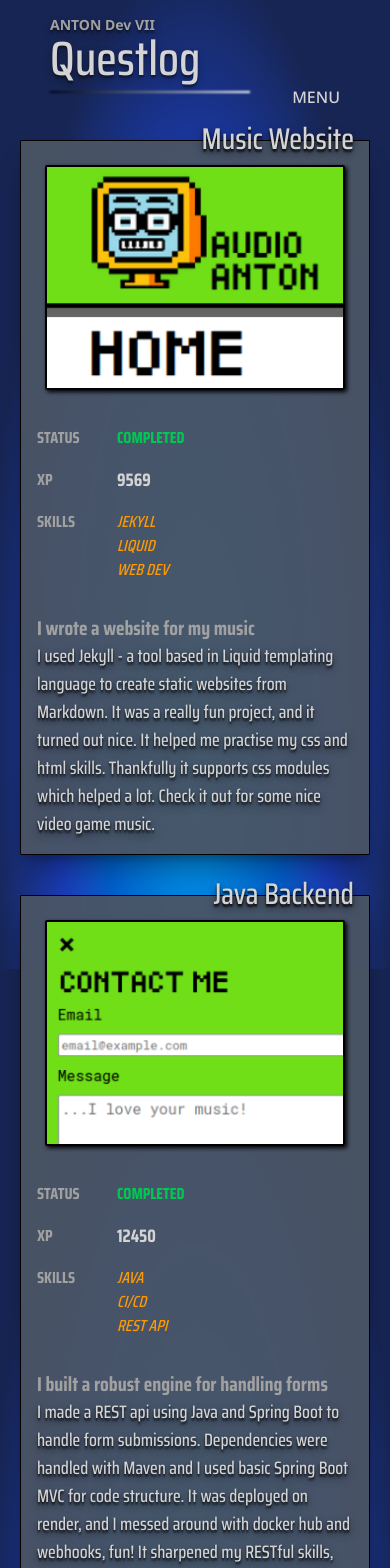
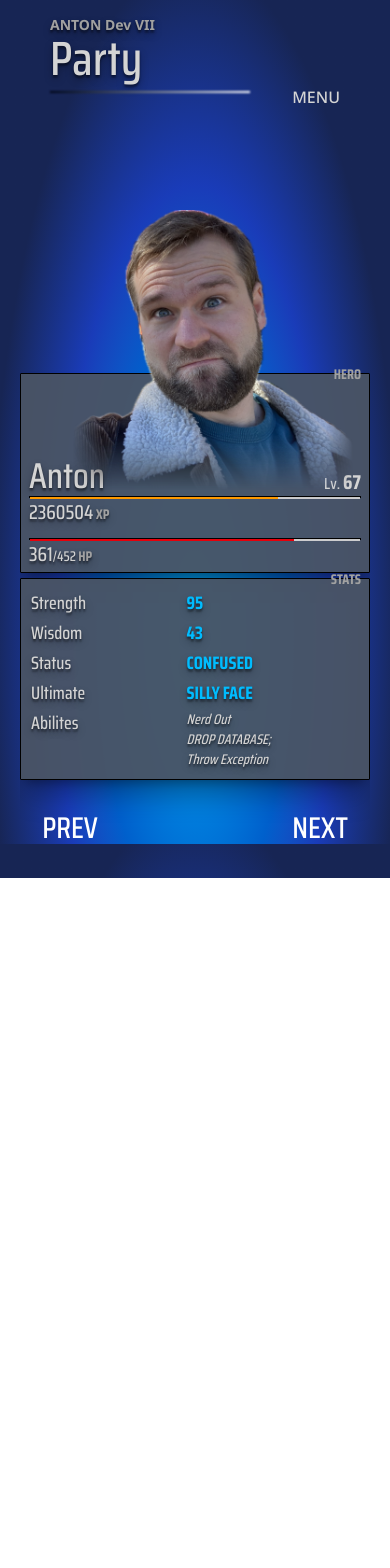
Before and after one commit to audioanton/dev-website-frontend, a Next.js app: page / in a window 390 px wide. Shown: the top 1568 px of the page. After the commit the page ends 878 px from the top, so only its background shows below. Built offline with nearby package versions, Linux system fonts and the light colour scheme.

Commit message:
feat: added carousel

```diff
--- a/app/globals.css
+++ b/app/globals.css
@@ -9,3 +9,14 @@
 dialog[data-modal-backdrop]::backdrop {
   background: hwb(0 0% 100% / 0.5);
 }
+
+@layer utilities {
+  .no-scrollbar::-webkit-scrollbar {
+    display: none; /* Chrome, Safari and Opera */
+  }
+
+  .no-scrollbar {
+    -ms-overflow-style: none; /* IE and Edge */
+    scrollbar-width: none; /* Firefox */
+  }
+}
--- a/app/page.tsx
+++ b/app/page.tsx
@@ -26,7 +26,7 @@ const fonts = {
 };
 
 export default function Home() {
-  const [focusedSection, setFocusedSection] = useState("Questlog");
+  const [focusedSection, setFocusedSection] = useState("Party");
 
   const sections = [
     {
@@ -56,7 +56,7 @@ export default function Home() {
   };
 
   return (
-    <>
+    <div className="w-screen h-screen">
       <Header
         title="ANTON Dev VII"
         subtitle={focusedSection}
@@ -93,6 +93,6 @@ export default function Home() {
         name={sections[4].name}
         selection={focusedSection}
       />
-    </>
+    </div>
   );
 }
--- a/app/ui/blocks/Header.tsx
+++ b/app/ui/blocks/Header.tsx
@@ -8,7 +8,7 @@ interface HeaderData {
 
 function Header({ title, subtitle, titleFont }: HeaderData) {
   return (
-    <div className="sticky top-0 md:absolute md:left-0 w-full md:w-3/4 h-[125px]">
+    <div className="relative top-0 md:absolute md:left-0 w-full md:w-3/4 h-[125px]">
       <div className="relative bottom-0 px-[50px] py-[15px] xl:px-[300px]">
         <h1
           className={`${titleFont?.className} text-neutral-400 text-shadow-lg/30 text-shadow-black text-sm font-bold [text-shadow:_1px_1px_1_#000,_-1px_-1px_1_#000,_1px_-1px_1_#000,_-1px_1px_1_#000]`}
--- a/app/ui/blocks/Main.tsx
+++ b/app/ui/blocks/Main.tsx
@@ -12,11 +12,9 @@ const Main = ({ name, selection, content }: mainProps) => {
   let hiddenClass = name === selection ? "" : "hidden";
 
   return (
-    <div className={`w-full h-screen md:w-3/4 ${hiddenClass}`}>
+    <div className={`w-full md:w-3/4 ${hiddenClass}`}>
       <div className="absolute top-[125px] w-full md:w-3/4">
-        <div className="px-[20px] md:px-[50px] py-[15px] xl:pl-[300px]">
-          {content}
-        </div>
+        <div className="px-5 md:px-[50px] xl:pl-[300px]">{content}</div>
       </div>
     </div>
   );
--- a/app/ui/blocks/Sidebar.tsx
+++ b/app/ui/blocks/Sidebar.tsx
@@ -63,7 +63,7 @@ const Sidebar = ({ select, content, menuFont, active }: SidebarProps) => {
           <div
             className={`absolute bottom-0 px-[20px] py-[15px] xl:px-[50px] text-neutral-400 text-sm font-bold [text-shadow:_1px_1px_1_#000,_-1px_-1px_1_#000,_1px_-1px_1_#000,_-1px_1px_1_#000]`}
           >
-            <h3 className={menuFont?.className}>MENU</h3>
+            <h3 className={`${menuFont?.className}`}>MENU</h3>
           </div>
         </div>
         <div className="w-full absolute top-[125px] px-[20px] py-[15px] xl:px-[50px]">
--- /dev/null
+++ b/app/ui/components/Carousel.tsx
@@ -0,0 +1,70 @@
+import { useRef } from "react";
+
+interface CarouselProps {
+  content: React.ReactNode[];
+}
+
+const Carousel = ({ content }: CarouselProps) => {
+  const scrollRef = useRef<HTMLDivElement>(null);
+
+  const scroll = (left?: boolean) => {
+    if (scrollRef.current) {
+      const { clientWidth, scrollLeft, scrollWidth } = scrollRef.current;
+
+      const atStart = scrollLeft <= 0;
+      const atEnd = scrollLeft + clientWidth >= scrollWidth - 100;
+
+      if (atStart) {
+        if (left) {
+          scrollRef.current.scrollTo({ left: scrollWidth, behavior: "smooth" });
+          return;
+        }
+      }
+
+      if (atEnd) {
+        if (!left) {
+          scrollRef.current.scrollTo({ left: 0, behavior: "smooth" });
+          return;
+        }
+      }
+
+      scrollRef.current.scrollBy({
+        left: left ? -clientWidth : clientWidth,
+        behavior: "smooth",
+      });
+    }
+  };
+
+  return (
+    <div className="relative w-full">
+      <div
+        ref={scrollRef}
+        className="no-scrollbar w-full h-full overflow-x-scroll snap-x snap-mandatory overflow-y-hidden flex"
+      >
+        {content.map((slide, index) => (
+          <div
+            key={`slide ${index}`}
+            className="relative w-full h-full flex-shrink-0 snap-center flex justify-center items-center mr-20 py-12"
+          >
+            {slide}
+          </div>
+        ))}
+      </div>
+
+      <button
+        onClick={() => scroll(true)}
+        className="absolute md:mt-7 cursor-pointer bottom-[1/2] left-0 md:left-50 text-white text-3xl w-25 h-25 translate-y-[-50%] transition-shadow duration-200 hover:shadow-[0_0_20px_5px_#0ea5e9] hover:border-1 hover:border-sky-500/50 hover:text-4xl"
+      >
+        PREV
+      </button>
+      <button
+        onClick={() => scroll(false)}
+        className="absolute md:mt-7 cursor-pointer bottom-[1/2] right-0 md:right-50 text-white text-3xl w-25 h-25 translate-y-[-50%] transition-shadow duration-200 hover:shadow-[0_0_20px_5px_#0ea5e9] hover:border-1 hover:border-sky-500/50 hover:text-4xl"
+      >
+        NEXT
+      </button>
+    </div>
+  );
+};
+
+export default Carousel;
--- a/app/ui/sections/Party.tsx
+++ b/app/ui/sections/Party.tsx
@@ -1,5 +1,6 @@
 import PartyMember from "@/app/ui/components/PartyMember";
 import { NextFont } from "next/dist/compiled/@next/font";
+import Carousel from "../components/Carousel";
 
 interface PartyProps {
   fonts: {
@@ -11,9 +12,9 @@ interface PartyProps {
 const Party = ({ fonts }: PartyProps) => {
   const headers = ["hero", "stats"];
 
-  return (
-    <div className="w-full grid lg:grid-cols-3 gap-4 gap-x-15 flex justify-center">
+  const members = [
     <PartyMember
+      key="member-anton"
       headers={headers}
       name="Anton"
       xp={2360504}
@@ -30,8 +31,9 @@ const Party = ({ fonts }: PartyProps) => {
       ultimate="silly face"
       fonts={fonts}
       image="/anton_surprise.png"
-      />
+    />,
     <PartyMember
+      key="member-???"
       headers={headers}
       name="???"
       xp={NaN}
@@ -48,8 +50,9 @@ const Party = ({ fonts }: PartyProps) => {
       ultimate="sneak attack"
       fonts={fonts}
       image="/mysterio.PNG"
-      />
+    />,
     <PartyMember
+      key="member-kokos"
       headers={headers}
       name="Kokos"
       xp={19}
@@ -66,8 +69,18 @@ const Party = ({ fonts }: PartyProps) => {
       ultimate="Zoomies"
       fonts={fonts}
       image="/kokos_miaow.PNG"
-      />
+    />,
+  ];
+
+  return (
+    <>
+      <div className="hidden md:grid w-full lg:grid-cols-3 gap-4 gap-x-15 flex justify-center">
+        {members}
       </div>
+      <div className="md:hidden">
+        <Carousel content={members} />
+      </div>
+    </>
   );
 };
 
--- a/app/ui/sections/Questlog.tsx
+++ b/app/ui/sections/Questlog.tsx
@@ -1,17 +1,17 @@
 import { NextFont } from "next/dist/compiled/@next/font";
 import Quest from "../components/Quest";
+import Carousel from "../components/Carousel";
 
 interface QuestlogData {
   font: NextFont;
 }
 
 const Questlog = ({ font }: QuestlogData) => {
-  return (
-    <div className="grid grid-cols-1 lg:grid-cols-2 gap-10 lg:mt-20">
+  const quests = [
     <Quest
       title="Music Website"
       subtitle="I wrote a website for my music"
-        description="I used Jekyll - a tool based in Liquid templating language to create static websites from Markdown. It was a really fun project, and it turned out nice. It helped me practise my css and html skills. Thankfully it supports css modules which helped a lot. Check it out for some nice video game music."
+      description="I used Jekyll - a tool based in Liquid templating language to create static websites from Markdown. It was a really fun project, and it turned out nice. Check it out for some nice video game music."
       url="https://audioanton.github.io/site"
       image="/music_website.png"
       alt="A screenshot of my music website with a cartoon computer display"
@@ -23,11 +23,11 @@ const Questlog = ({ font }: QuestlogData) => {
         third: "Web Dev",
       }}
       font={font}
-      ></Quest>
+    ></Quest>,
     <Quest
       title="Java Backend"
       subtitle="I built a robust engine for handling forms"
-        description="I made a REST api using Java and Spring Boot to handle form submissions. Dependencies were handled with Maven and I used basic Spring Boot MVC for code structure. It was deployed on render, and I messed around with docker hub and webhooks, fun! It sharpened my RESTful skills, but what about the REST?"
+      description="I made a REST api using Java and Spring Boot to handle form submissions. Spring Boot/Maven. It sharpened my RESTful skills, but what about the REST?"
       url="https://github.com/audioanton/dev-website-backend"
       image="/forms.png"
       alt="my green contact form"
@@ -39,8 +39,16 @@ const Questlog = ({ font }: QuestlogData) => {
         third: "REST API",
       }}
       font={font}
-      ></Quest>
+    ></Quest>,
+  ];
+
+  return (
+    <>
+      <Carousel content={quests} />
+      <div className="grid grid-cols-1 lg:grid-cols-2 gap-10 lg:mt-20">
+        {/* {quests} */}
       </div>
+    </>
   );
 };
 
```
Lines whose indentation alone changed are shown as unchanged.
